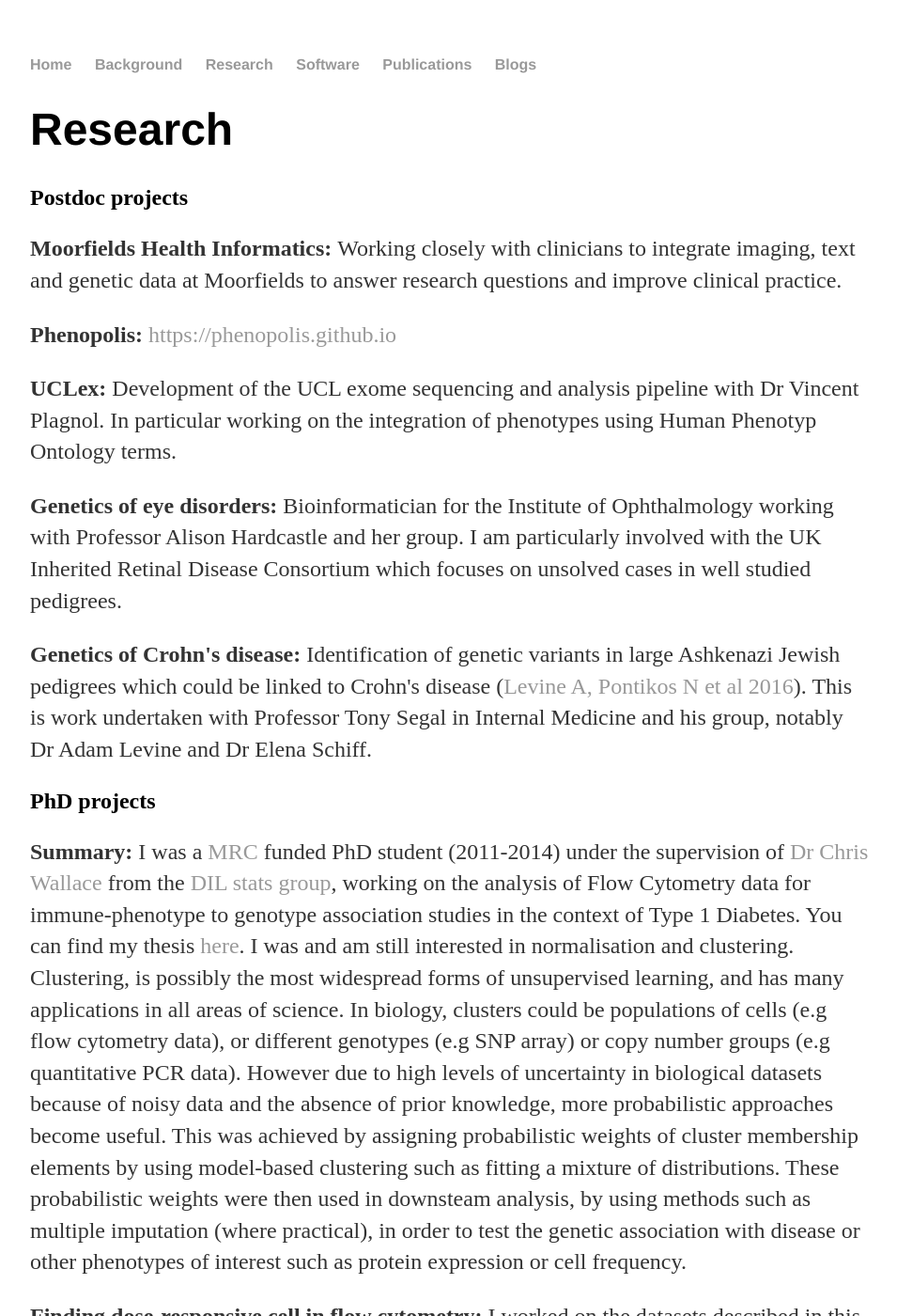
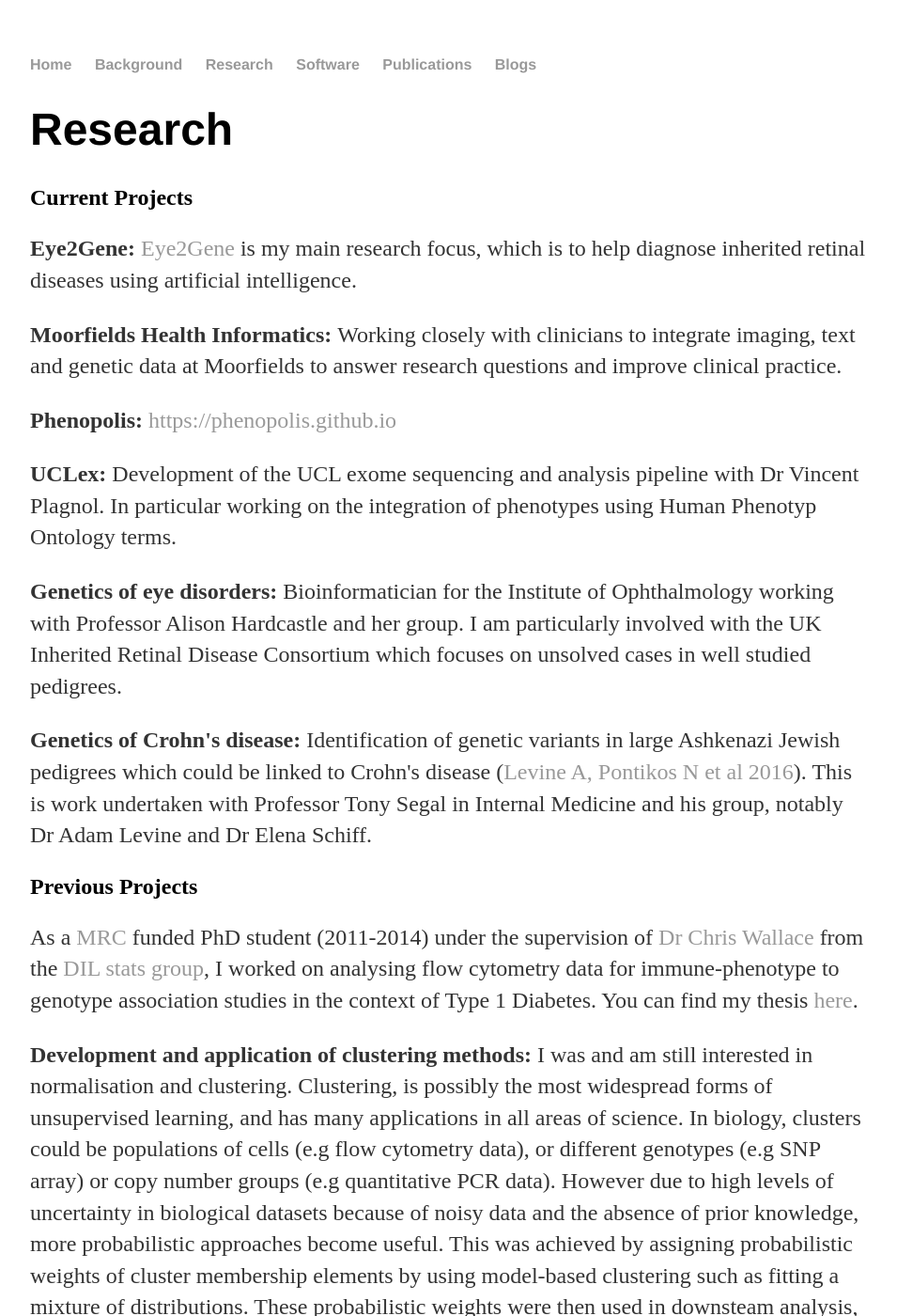
Before and after one commit to pontikos/pontikos.github.io, a Jekyll site: the page built from Research/index.html, in a window 1280 px wide and 1400 px high. Shown: the whole window at 94% size, without its empty margins (160-1115 px from the left). Built offline with Jekyll 4.4.1, drawn with Linux system fonts in a browser that asks for light colours; comment, search, counter and statistics services are not loaded; some of the changed text lies outside the part shown.

Commit message:
Update index.html

```diff
--- a/Research/index.html
+++ b/Research/index.html
@@ -4,7 +4,12 @@ title: Nikolas Pontikos, Postdoc, UCL
 ---
 <h1> Research </h1>
 
-<h2>Postdoc projects</h2>
+<h2>Current Projects</h2>
+
+<p>
+  <b>Eye2Gene:</b>
+  <a href=https://www.eye2gene.com>Eye2Gene</a> is my main research focus, which is to help diagnose inherited retinal diseases using artificial intelligence.
+</p>
 
 <p>
   <b> Moorfields Health Informatics: </b>
@@ -36,13 +41,16 @@ title: Nikolas Pontikos, Postdoc, UCL
   He is particularly interested in manifestations of the disease in the Ashkenazi Jewish population. -->
 </p>
 
-<h2>PhD projects</h2>
+<h2>Previous Projects</h2>
 
 <p>
-<b>Summary:</b>
-I was a <a href="http://www.mrc.ac.uk/index.htm">MRC</a> funded PhD student (2011-2014) under the supervision of <a href="http://chr1swallace.github.io/">Dr Chris Wallace</a>
-from the <a href="https://www-gene.cimr.cam.ac.uk/staff/dilstats/">DIL stats group</a>, working on the analysis of Flow Cytometry data for immune-phenotype to genotype association studies in the context of Type 1 Diabetes.
+As a <a href="http://www.mrc.ac.uk/index.htm">MRC</a> funded PhD student (2011-2014) under the supervision of <a href="http://chr1swallace.github.io/">Dr Chris Wallace</a>
+from the <a href="https://www-gene.cimr.cam.ac.uk/staff/dilstats/">DIL stats group</a>, I worked on analysing flow cytometry data for immune-phenotype to genotype association studies in the context of Type 1 Diabetes.
 You can find my thesis <a href="https://figshare.com/articles/Nikolas_Pontikos_PhD_Thesis_2015/1598198">here</a>.
+</p>
+
+<p>
+ <b>Development and application of clustering methods:</b>
 I was and am still interested in normalisation and clustering.
 Clustering, is possibly the most widespread forms of unsupervised learning, and has many applications in all areas of science.
 In biology, clusters could be populations of cells (e.g flow cytometry data), or different genotypes (e.g SNP array) or copy number groups (e.g quantitative PCR data).
@@ -84,9 +92,3 @@ We conducted a case-control study (816 cases: 813 controls) to assess whether th
 Presented <a href="http://figshare.com/articles/COMPLEMENTING_QPCR_WITH_SNP_DATA_ACHIEVES_LARGE_SCALE_CASE_CONTROL_ANALYSIS_OF_KIR3DL1_S1_COPY_NUMBER_VARIATION_AND_REVEALS_NO_ASSOCIATION_IN_TYPE_1_DIABETES/797488">poster (07-09-2013)</a> at the Genomics of Common Disease 2013 in Oxford.
 Published in <a href="http://www.biomedcentral.com/1471-2164/15/274">BMC Genomics</a>.
 </p>
-
-<h2>Masters projects</h2>
-
-<p>
-  During my MRC-funded Masters at Imperial College I undertook three projects.  Details can be found on my LinkedIn profile.
-</p>
```
